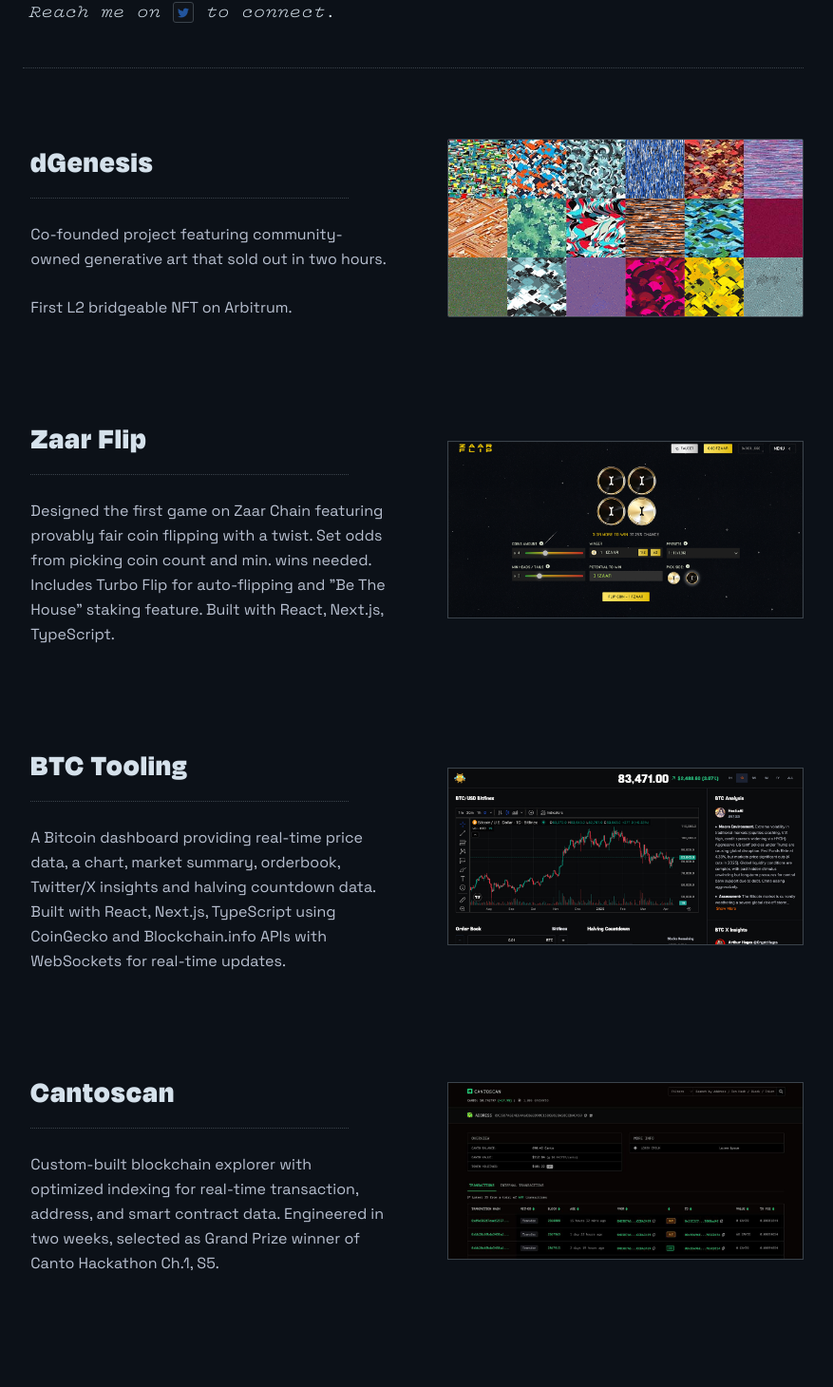
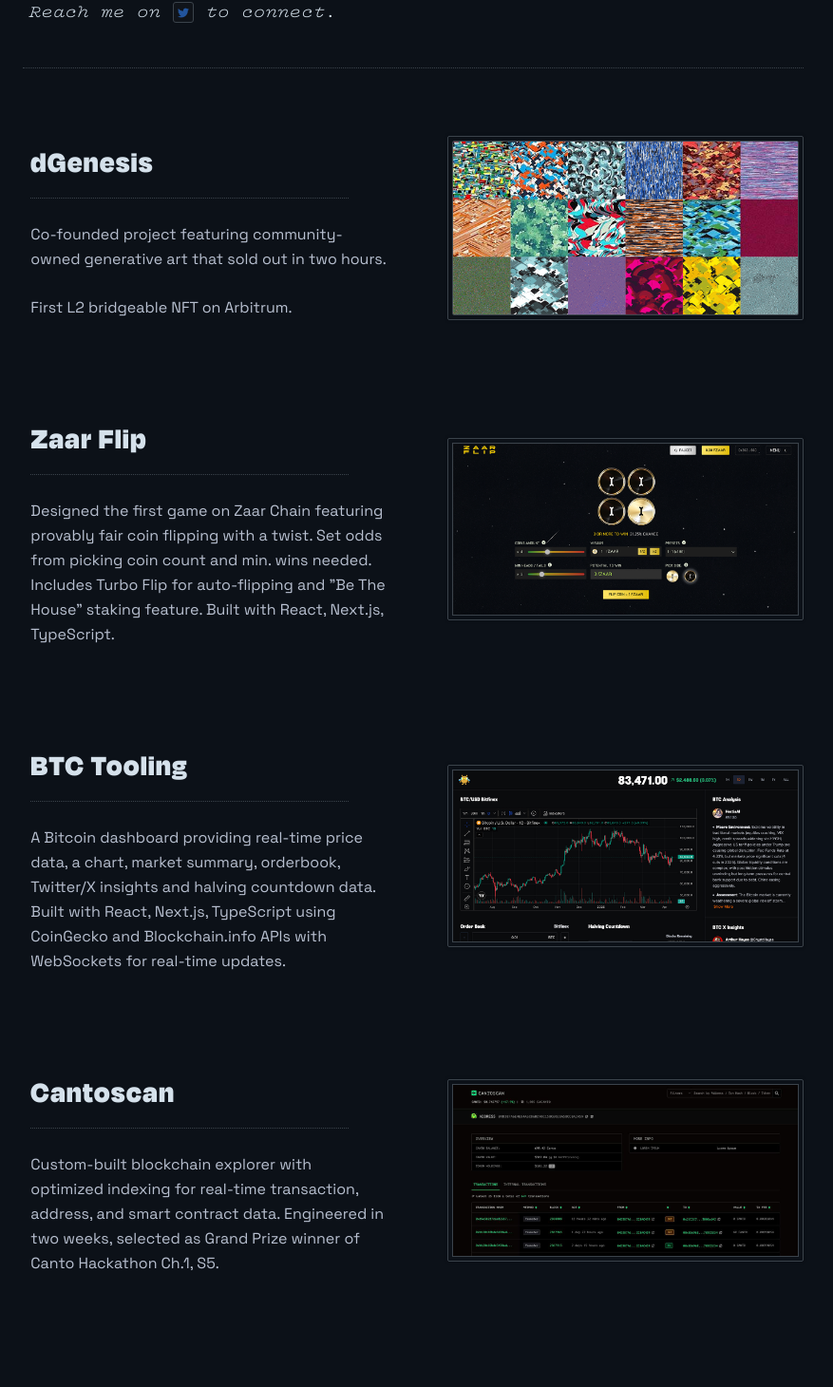
Before and after one commit to douvy/douvy, a Next.js app: page / in a window 1280 px wide. Shown: the part 667-2127 px from the top of the page at 95% size, without its empty margins (205-1082 px from the left). Built offline with nearby package versions, Linux system fonts and the light colour scheme.

Commit message:
Add borders around portfolio pieces

```diff
--- a/pages/index.js
+++ b/pages/index.js
@@ -60,6 +60,7 @@
                     </div>
                   </div>
                   <div className="hero-image-home-link-block inline-block">
+                    <div className="w-full border border-gray-200 rounded-sm p-1 portfolio-border">
                       <ProjectSlider
                         id="dgenesis"
                         images={[
@@ -67,6 +68,7 @@
                           { src: "/img/drips.jpg", id: "drips", alt: "drips" }
                         ]}
                       />
+                    </div>
                   </div>
                 </div>
               </div>
@@ -91,6 +93,7 @@
                     </div>
                   </div>
                   <div className="hero-image-home-link-block inline-block">
+                    <div className="w-full border border-gray-200 rounded-sm p-1 portfolio-border">
                       <ProjectSlider
                         id="zaarflip"
                         images={[
@@ -98,6 +101,7 @@
                           { src: "/img/zaar-flip-1.jpg", id: "zaar-flip-1", alt: "Zaar Flip" }
                         ]}
                       />
+                    </div>
                   </div>
                 </div>
               </div>
@@ -122,6 +126,7 @@
                     </div>
                   </div>
                   <div className="hero-image-home-link-block inline-block">
+                    <div className="w-full border border-gray-200 rounded-sm p-1 portfolio-border">
                       <ProjectSlider
                         id="btctooling"
                         images={[
@@ -129,6 +134,7 @@
                           { src: "/img/btc-tooling-1.jpg", id: "btc-tooling-alt", alt: "BTC Tooling" }
                         ]}
                       />
+                    </div>
                   </div>
                 </div>
               </div>
@@ -153,6 +159,7 @@
                     </div>
                   </div>
                   <div className="hero-image-home-link-block inline-block">
+                    <div className="w-full border border-gray-200 rounded-sm p-1 portfolio-border">
                       <ProjectSlider
                         id="cantoscan"
                         images={[
@@ -160,6 +167,7 @@
                           { src: "/img/cantoscan-1.jpg", id: "cantoscan-1", alt: "cantoscan" }
                         ]}
                       />
+                    </div>
                   </div>
                 </div>
               </div>
@@ -184,6 +192,7 @@
                     </div>
                   </div>
                   <div className="hero-image-home-link-block inline-block">
+                    <div className="w-full border border-gray-200 rounded-sm p-1 portfolio-border">
                       <ProjectSlider
                         id="shishi"
                         images={[
@@ -198,6 +207,7 @@
             </div>
           </div>
         </div>
+      </div>
 
       <Footer />
     </>
--- a/styles/globals.css
+++ b/styles/globals.css
@@ -166,6 +166,9 @@
 .home-preview-description {
   max-width: 410px;
   margin-top: 15px;
+}
+.portfolio-border {
+  box-shadow: 0 0 5px rgba(0, 0, 0, 0.1), 0 0 0 1px rgba(0, 0, 0, 0.05);
 }
 #portfolio img {
   border: 1px solid #3b434b;
```
Lines whose indentation alone changed are shown as unchanged.
